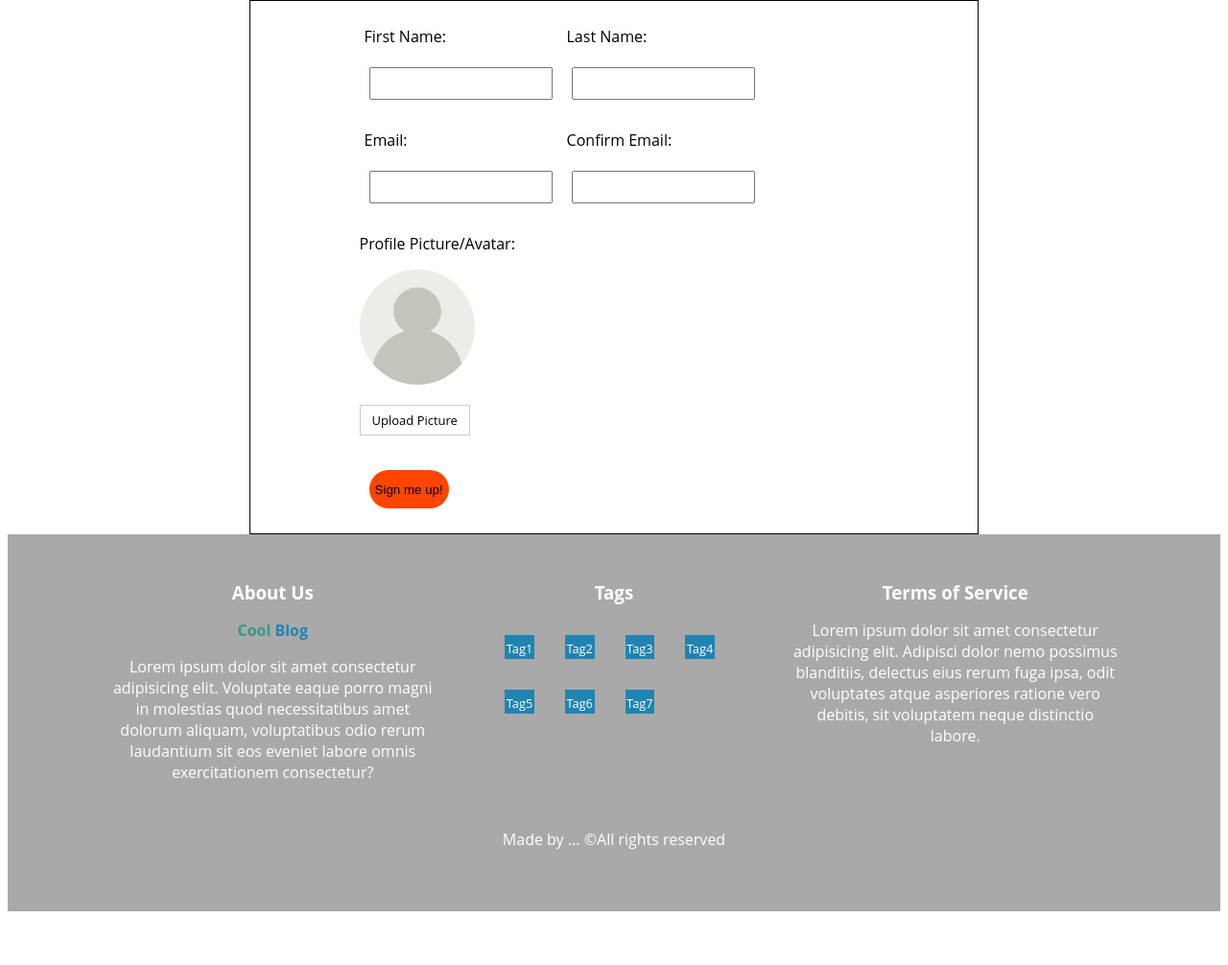
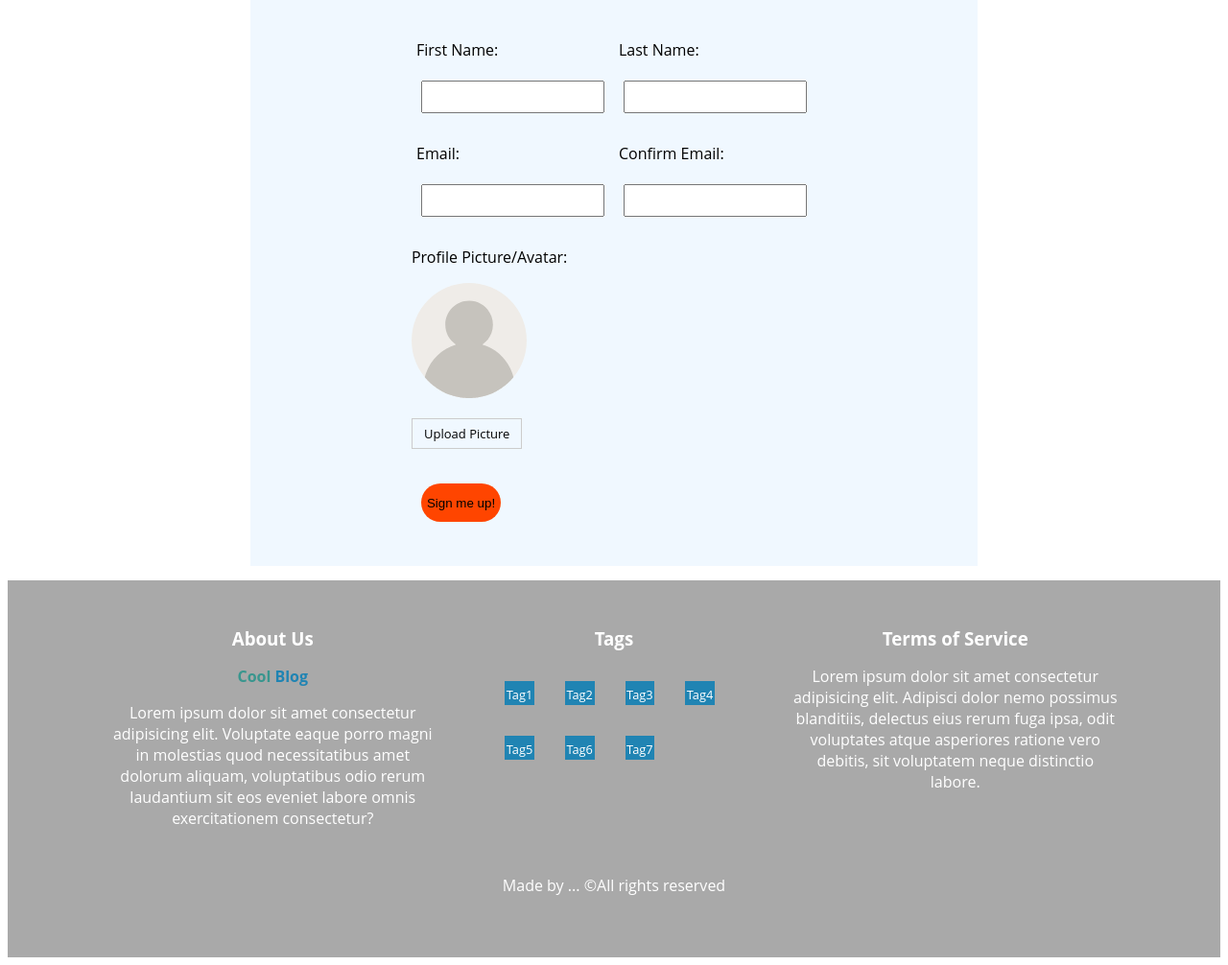
Before and after one commit to COSC360-Team7/Project, a PHP site: page /html/sign-up.html in a window 1280 px wide. Shown: the part 121-1127 px from the top of the page at 96% size. Before the commit the page ends 1071 px from the top, so only its background shows below. Run offline with PHP 8.4, Linux system fonts and the light colour scheme.

Commit message:
centered form

```diff
--- a/css/sign-up.css
+++ b/css/sign-up.css
@@ -17,12 +17,15 @@
 }
 
 .form{
-  /* display: flex; */
-  justify-content: flex-start;
+  display: flex;
+  justify-content: center;
   /* align-items: space-between; */
   margin:auto;
+  margin-bottom: 15px;
   width: 60%;
-  border: 1px solid black;
+  background-color: aliceblue;
+  padding-top:15px;
+  padding-bottom: 15px;
 }
 .input-box{
   overflow: auto;
--- a/html/sign-up.html
+++ b/html/sign-up.html
@@ -17,7 +17,7 @@
 <body>
   <div class="form">
     <form>
-      <div>
+      <div style="margin: auto;">
         <div class="input-box" >
           <p><label>First Name:</label></p>
             <input type="text" name="firstName">
```
